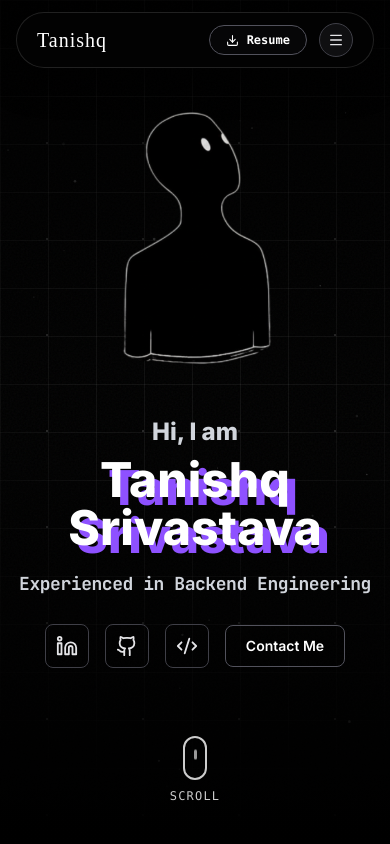
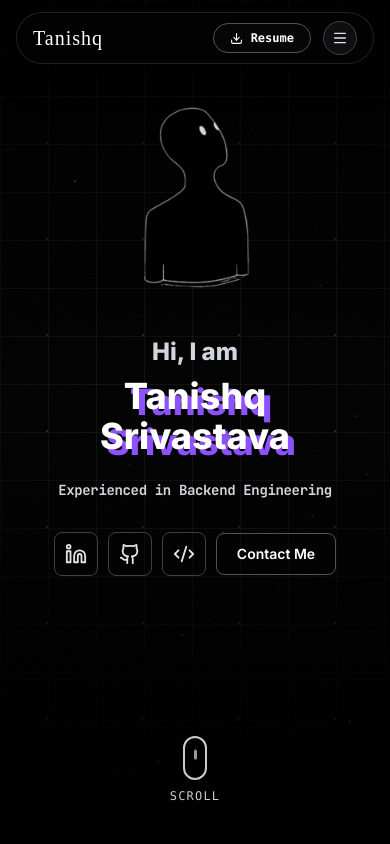
Before and after one commit to tanqdev/PortFolio, a React (Vite) app: page / in a window 390 px wide. Shown: the top 844 px of the page. Built offline with nearby package versions, Linux system fonts and the light colour scheme; a web font is replaced by a local one.

Commit message:
feat(mobile): optimize typography, touch targets, and layout responsiveness

```diff
--- a/src/components/About.jsx
+++ b/src/components/About.jsx
@@ -11,7 +11,7 @@ const About = () => {
       </div>
 
       {/* Main Punchy Headline */}
-      <h2 className="text-3xl sm:text-5xl lg:text-6xl font-extrabold text-white tracking-tight leading-[1.12] max-w-5xl mb-16">
+      <h2 className="text-2xl sm:text-4xl lg:text-6xl font-extrabold text-white tracking-tight leading-[1.15] max-w-5xl mb-10 sm:mb-16">
         Bridging scalable backend architecture with intuitive, precision-crafted interfaces.
       </h2>
 
--- a/src/components/Contact.jsx
+++ b/src/components/Contact.jsx
@@ -90,7 +90,7 @@ const Contact = () => {
         <span>COLLABORATION</span>
       </div>
 
-      <h2 className="text-4xl sm:text-6xl lg:text-7xl font-extrabold text-white tracking-tight leading-[1.05] uppercase mb-16 max-w-4xl">
+      <h2 className="text-3xl sm:text-5xl lg:text-7xl font-extrabold text-white tracking-tight leading-[1.08] uppercase mb-12 sm:mb-16 max-w-4xl">
         Let's build something <br /> together.
       </h2>
 
@@ -208,7 +208,7 @@ const Contact = () => {
                   value={formData.name}
                   onChange={(e) => setFormData({ ...formData, name: e.target.value })}
                   placeholder="Alex Chen"
-                  className="w-full bg-transparent border-b border-zinc-700 focus:border-white py-2 text-sm text-white placeholder-zinc-500 outline-none transition-colors"
+                  className="w-full bg-transparent border-b border-zinc-700 focus:border-white py-2 text-base sm:text-sm text-white placeholder-zinc-500 outline-none transition-colors"
                 />
               </div>
 
@@ -223,7 +223,7 @@ const Contact = () => {
                   value={formData.email}
                   onChange={(e) => setFormData({ ...formData, email: e.target.value })}
                   placeholder="alex@domain.com"
-                  className="w-full bg-transparent border-b border-zinc-700 focus:border-white py-2 text-sm text-white placeholder-zinc-500 outline-none transition-colors"
+                  className="w-full bg-transparent border-b border-zinc-700 focus:border-white py-2 text-base sm:text-sm text-white placeholder-zinc-500 outline-none transition-colors"
                 />
               </div>
             </div>
@@ -239,7 +239,7 @@ const Contact = () => {
                 value={formData.subject}
                 onChange={(e) => setFormData({ ...formData, subject: e.target.value })}
                 placeholder="Project collaboration / internship opportunity"
-                className="w-full bg-transparent border-b border-zinc-700 focus:border-white py-2 text-sm text-white placeholder-zinc-500 outline-none transition-colors"
+                className="w-full bg-transparent border-b border-zinc-700 focus:border-white py-2 text-base sm:text-sm text-white placeholder-zinc-500 outline-none transition-colors"
               />
             </div>
 
@@ -254,7 +254,7 @@ const Contact = () => {
                 value={formData.message}
                 onChange={(e) => setFormData({ ...formData, message: e.target.value })}
                 placeholder="Hi Tanishq, we are building..."
-                className="w-full bg-transparent border-b border-zinc-700 focus:border-white py-2 text-sm text-white placeholder-zinc-500 outline-none transition-colors resize-none"
+                className="w-full bg-transparent border-b border-zinc-700 focus:border-white py-2 text-base sm:text-sm text-white placeholder-zinc-500 outline-none transition-colors resize-none"
               />
             </div>
 
--- a/src/components/Hero.jsx
+++ b/src/components/Hero.jsx
@@ -125,26 +125,26 @@ const Hero = () => {
           </h1>
 
           <div className="relative inline-block mb-4">
-            <h1 className="absolute top-2 left-2 text-5xl sm:text-6xl md:text-8xl lg:text-9xl font-extrabold text-violet-500 z-0 select-none">
+            <h1 className="absolute top-1.5 left-1.5 sm:top-2 sm:left-2 text-4xl sm:text-6xl md:text-8xl lg:text-9xl font-extrabold text-violet-500 z-0 select-none">
               Tanishq <br /> Srivastava
             </h1>
-            <h1 className="relative text-5xl sm:text-6xl md:text-8xl lg:text-9xl font-extrabold text-white z-10">
+            <h1 className="relative text-4xl sm:text-6xl md:text-8xl lg:text-9xl font-extrabold text-white z-10">
               Tanishq <br /> Srivastava
             </h1>
           </div>
 
           {/* Pixelated Text Sequence — retro digital block dissolve every 3.8s */}
           <div
-            className="h-8 sm:h-10 md:h-12 relative flex items-center justify-center md:justify-start mb-6"
+            className="min-h-[2.25rem] sm:h-10 md:h-12 relative flex items-center justify-center md:justify-start mb-6"
             aria-live="polite"
             aria-atomic="true"
             aria-label={statements[currentIndex]}
           >
             <span
               aria-hidden="true"
-              className={`text-lg sm:text-2xl md:text-3xl font-extrabold whitespace-nowrap font-mono-code select-none transition-all duration-100 ${
+              className={`text-sm sm:text-xl md:text-2xl lg:text-3xl font-extrabold font-mono-code select-none transition-all duration-100 ${
                 isPixelating
-                  ? "text-white tracking-widest drop-shadow-[0_0_8px_rgba(255,255,255,0.8)]"
+                  ? "text-white tracking-wider sm:tracking-widest drop-shadow-[0_0_8px_rgba(255,255,255,0.8)]"
                   : "text-gray-300 tracking-tight"
               }`}
             >
@@ -153,7 +153,7 @@ const Hero = () => {
           </div>
 
           {/* Social Links & CTA */}
-          <div className="flex flex-wrap items-center justify-center md:justify-start gap-4">
+          <div className="flex flex-wrap items-center justify-center md:justify-start gap-2.5 sm:gap-4">
             <a
               href="https://www.linkedin.com/in/tanishqdev-srivastava/"
               target="_blank"
@@ -198,7 +198,7 @@ const Hero = () => {
         </div>
 
         {/* Right Column - Pure AntiSpiral Visual (Zero hover, zero colorful glow) */}
-        <div className="w-full max-w-[280px] sm:max-w-[340px] md:max-w-[420px] lg:max-w-[460px] aspect-square flex items-center justify-center select-none">
+        <div className="w-full max-w-[200px] sm:max-w-[300px] md:max-w-[420px] lg:max-w-[460px] aspect-square flex items-center justify-center select-none">
           <img
             src={As}
             alt="AntiSpiral Graphic"
--- a/src/components/Work.jsx
+++ b/src/components/Work.jsx
@@ -19,7 +19,7 @@ const Work = () => {
         </div>
 
         {/* Filter Tabs */}
-        <div className="flex items-center gap-6 font-mono text-xs tracking-wider">
+        <div className="flex items-center gap-4 sm:gap-6 font-mono text-xs tracking-wider overflow-x-auto pb-1 max-w-full">
           <button
             onClick={() => setActiveTab("ALL")}
             className={`pb-1 cursor-pointer transition-colors relative ${
@@ -88,7 +88,7 @@ const Work = () => {
                   </p>
 
                   {/* Spec 2x2 Grid with High-Contrast Text */}
-                  <div className="grid grid-cols-2 gap-4 py-4 border-t border-b border-zinc-800 text-xs font-mono mb-6">
+                  <div className="grid grid-cols-1 sm:grid-cols-2 gap-3 sm:gap-4 py-4 border-t border-b border-zinc-800 text-xs font-mono mb-6">
                     <div>
                       <span className="text-zinc-400 block text-[10px] uppercase">DATABASE</span>
                       <span className="text-white font-medium">PostgreSQL + Prisma</span>
@@ -149,7 +149,7 @@ const Work = () => {
                   </div>
 
                   {/* Top Stats 3-Grid */}
-                  <div className="grid grid-cols-3 gap-3 mb-4">
+                  <div className="grid grid-cols-1 sm:grid-cols-3 gap-3 mb-4">
                     <div className="p-3 rounded border border-zinc-800 bg-zinc-950/80">
                       <span className="text-zinc-400 text-[10px] block uppercase font-medium">TOTAL GMV</span>
                       <span className="text-white text-base sm:text-lg font-bold block my-0.5">$42,910.00</span>
--- a/src/layouts/Navbar.jsx
+++ b/src/layouts/Navbar.jsx
@@ -54,7 +54,7 @@ const Navbar = () => {
   return (
     <div className="fixed top-3 sm:top-5 inset-x-0 z-50 flex justify-center px-4 pointer-events-none">
       <nav
-        className="pointer-events-auto w-full max-w-5xl rounded-full border border-white/[0.12] bg-[#030303]/85 backdrop-blur-xl shadow-[0_10px_35px_rgba(0,0,0,0.7)] px-5 sm:px-8 py-2.5 sm:py-3 transition-all duration-300"
+        className="pointer-events-auto w-full max-w-5xl rounded-full border border-white/[0.12] bg-[#030303]/85 backdrop-blur-xl shadow-[0_10px_35px_rgba(0,0,0,0.7)] px-4 sm:px-8 py-2 sm:py-3 transition-all duration-300"
         style={{ contain: "layout paint" }}
       >
         <div className="flex justify-between items-center">
```
